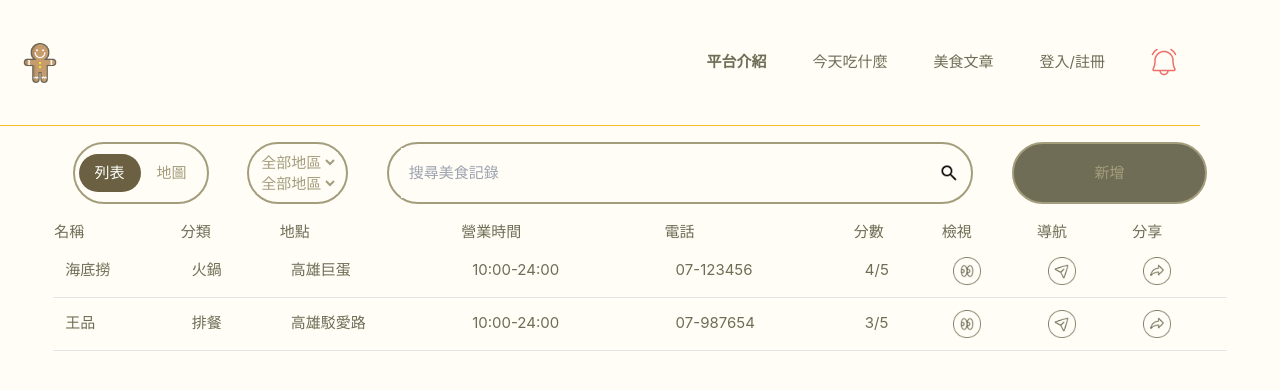
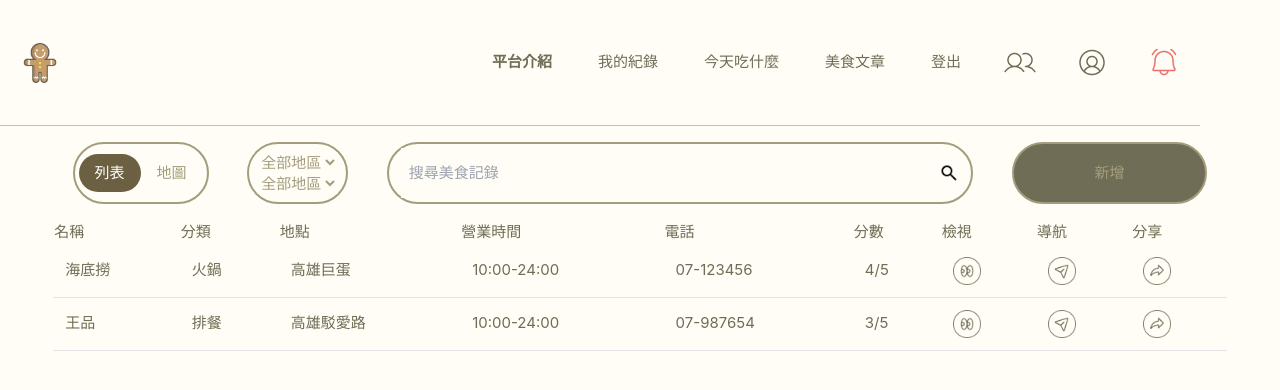
Before and after one commit to sunny96087/tastejoy_web, a Vue app: page /record in a window 1280 px wide. Shown: the top 390 px of the page. Built offline with nearby package versions, Linux system fonts and the light colour scheme; what @vee-validate/i18n would draw is missing.

Commit message:
docs: component-RecordList-add(finish)

```diff
--- a/src/components/FoodRecordAdd.vue
+++ b/src/components/FoodRecordAdd.vue
@@ -7,7 +7,6 @@
 
   const closeModal = () => {
     emit("closeAddModal")
-
   }
 
   const formData = ref({
--- a/src/components/NavBar.vue
+++ b/src/components/NavBar.vue
@@ -3,7 +3,7 @@ import { ref } from 'vue'
 import { RouterLink, RouterView } from 'vue-router'
 
 // 先假設是已登入狀態
-const isMember = ref(false)
+const isMember = ref(true)
 
 // 是否有好友推薦的餐廳
 const isNotice = ref(true)
@@ -41,7 +41,7 @@ const clickMenu = () => {
           <RouterLink to="/" class="text-[#6F6D55]">登出</RouterLink>
         </li>
         <li v-else class="m-5">
-          <RouterLink to="/" class="text-[#6F6D55]">登入/註冊</RouterLink>
+          <RouterLink to="/login" class="text-[#6F6D55]">登入/註冊</RouterLink>
         </li>
         <li v-if="isMember" class="m-5">
           <RouterLink to="/friendlist">
@@ -74,7 +74,7 @@ const clickMenu = () => {
       </div>
     </nav>
 
-    <div class="relative w-auto h-auto">
+    <div class="w-auto h-auto">
       <!-- 手機版才會有的清單列 -->
       <!-- 遮罩 -->
       <div
@@ -85,7 +85,7 @@ const clickMenu = () => {
       <transition name="sidebar">
         <div
           v-if="isMenuOpen"
-          class="bg-custom-color absolute top-1 right-0 w-1/3 h-screen md:hidden"
+          class="bg-custom-color fixed top-1/5 right-0 w-1/3 h-screen z-50 md:hidden"
         >
           <ul class="h-full">
             <li
```
